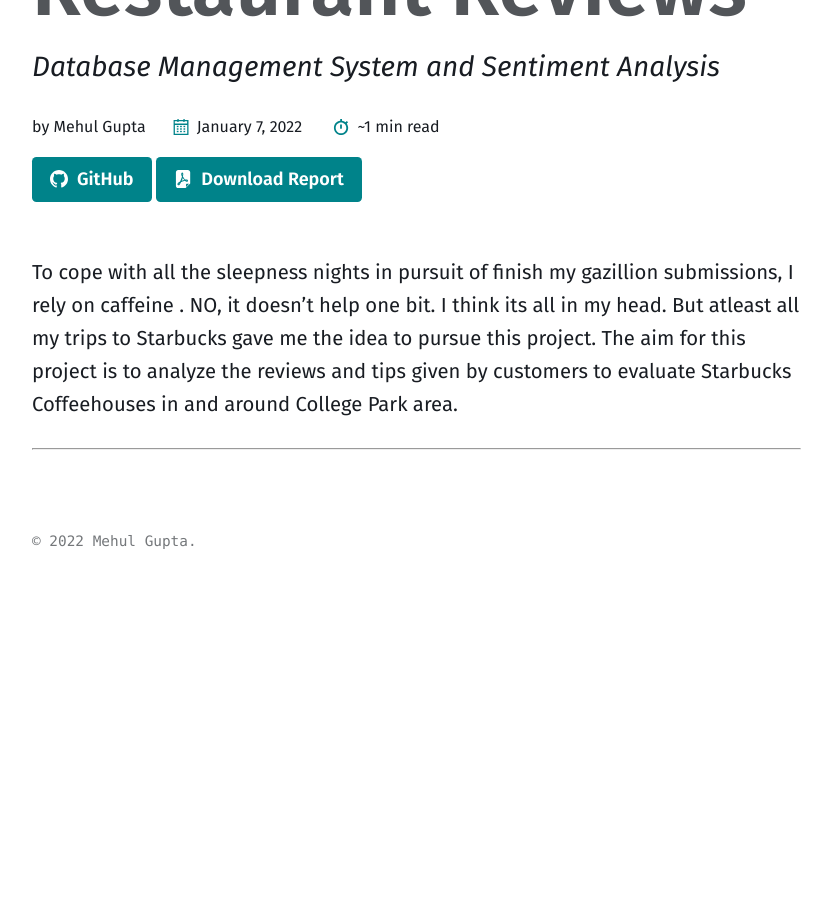
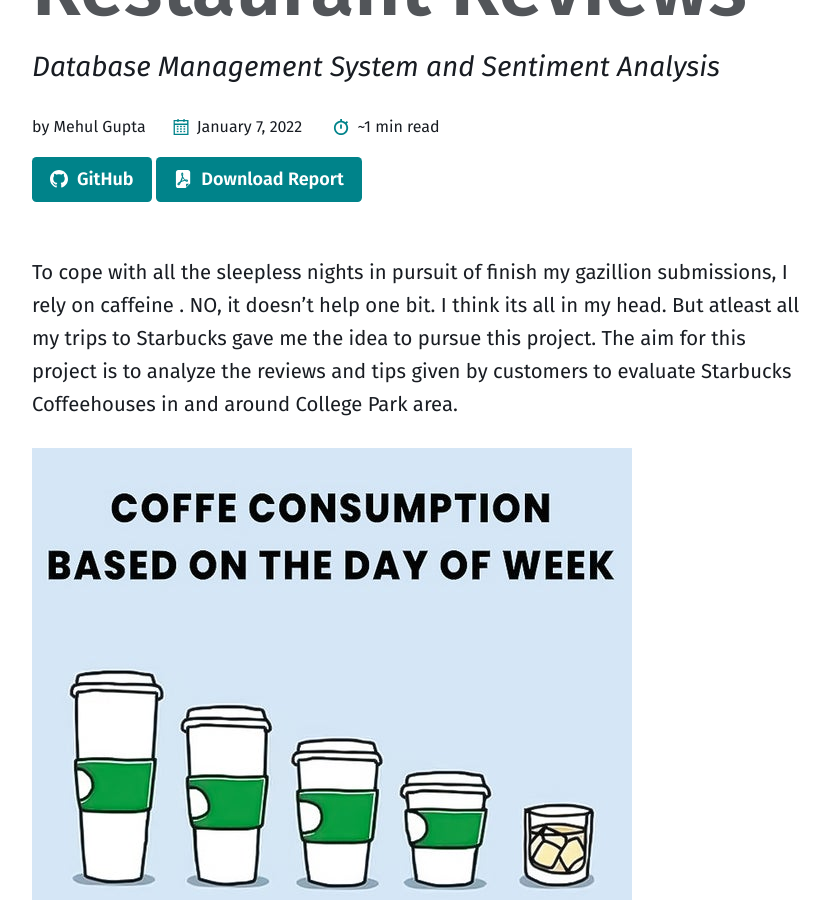
Before and after one commit to mehulg25/mehulg25.github.io, a Jekyll site: the page built from _projects/Restaurant-Reviews.md, in a window 1280 px wide and 900 px high, scrolled down 913 px. Shown: the whole window, without its empty margins (40-869 px from the left). Built offline with Jekyll 4.4.1, drawn with Linux system fonts in a browser that asks for light colours; before the commit the page ends 1492 px from its top, so only the background shows below that.

Commit message:
Add image

```diff
--- a/_projects/Restaurant-Reviews.md
+++ b/_projects/Restaurant-Reviews.md
@@ -16,7 +16,9 @@
     url: ""
 ---
 
-To cope with all the sleepness nights in pursuit of finish my gazillion submissions, I rely on caffeine . NO, it doesn't help one bit. I think its all in my head.
+To cope with all the sleepless nights in pursuit of finish my gazillion submissions, I rely on caffeine . NO, it doesn't help one bit. I think its all in my head.
 But atleast all my trips to Starbucks gave me the idea to pursue this project. The aim for this project is to analyze the reviews and tips given by customers to evaluate Starbucks Coffeehouses in and around College Park area.
 
+![starbucks-image](/assets/images/projects/starbucks.jpg)
+
 ---
```
Also changed, not shown: assets/images/projects/starbucks.jpg (added).
